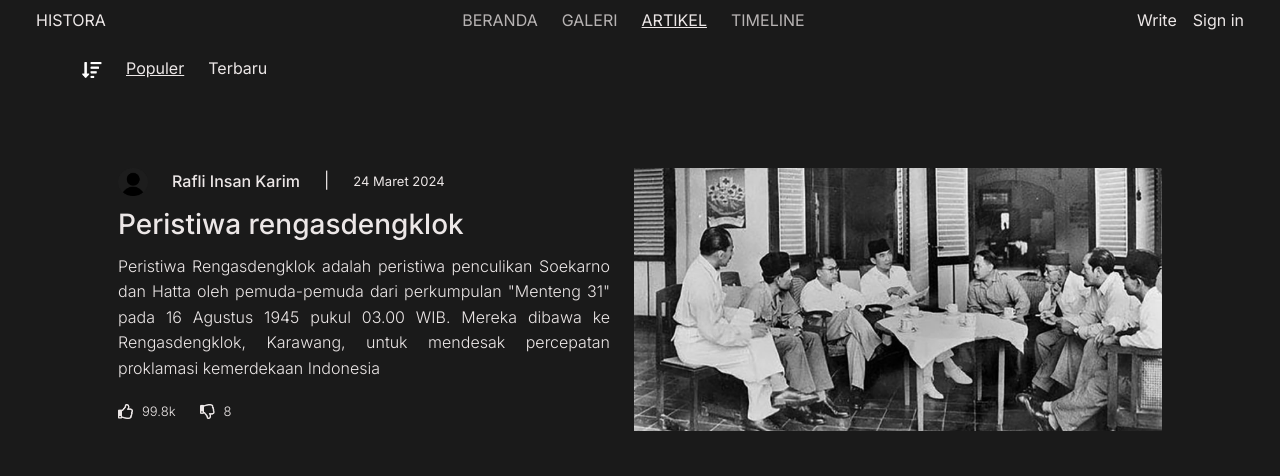
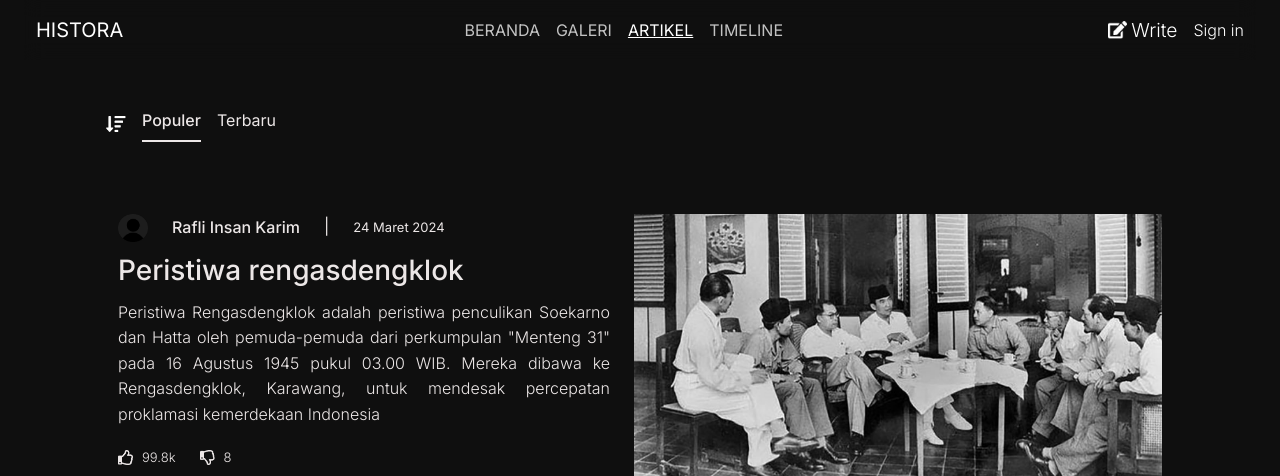
Before and after one commit to DavaGhifary/Tim-Histora, a PHP site: page /pages/artikel.html in a window 1280 px wide. Shown: the top 476 px of the page. Run offline with PHP 8.4, Linux system fonts and the light colour scheme.

Commit message:
refactor:edit navbar

```diff
--- a/IT CLUB-HISTORA/assets/css/artikel.css
+++ b/IT CLUB-HISTORA/assets/css/artikel.css
@@ -26,3 +26,11 @@ body {
 .text-justify{
     text-align: justify;
 }
+
+.active{
+    color: #ece7e7 !important;
+}
+
+.color-text{
+    color: #ece7e7 !important;
+}
--- a/IT CLUB-HISTORA/assets/css/index.css
+++ b/IT CLUB-HISTORA/assets/css/index.css
@@ -100,3 +100,11 @@ body {
   padding: 10px;
   border-radius: 5px;
 }
+
+.margin-bottom-navbar {
+  margin-top: 100px;
+}
+
+.blur {
+  backdrop-filter: blur(10px);
+}
--- a/IT CLUB-HISTORA/pages/artikel.html
+++ b/IT CLUB-HISTORA/pages/artikel.html
@@ -9,6 +9,7 @@
 
     <!-- Css -->
     <link rel="stylesheet" href="../assets/css/artikel.css">
+    <link rel="stylesheet" href="../assets/css/index.css">
 
     <!-- Fonts -->
     <link rel="preconnect" href="https://fonts.googleapis.com">
@@ -20,10 +21,9 @@
 <div class="artikel">
 
     <!-- Navbar Start -->
-    <div class="">
-      <nav class="navbar navbar-expand-lg mx-4">
+    <nav class="navbar blur navbar-header fixed-top navbar-expand-lg mx-4">
       <div class="container-fluid">
-          <p class="" href="#">HISTORA</p>
+        <a class="navbar-brand text-link" href="#">HISTORA</a>
         <button
           class="navbar-toggler"
           type="button"
@@ -37,39 +37,53 @@
         </button>
         <div class="collapse navbar-collapse" id="navbarText">
           <ul class="navbar-nav mx-auto mb-2 mb-lg-0">
-              <li class="nav-item ms-4 opacity-75">
-                <p class="" aria-current="page" href="#">BERANDA</p>
+            <li class="nav-item">
+              <a class="nav-link text-link opacity-75" aria-current="page" href="#"
+                >BERANDA</a
+              >
             </li>
-              <li class="nav-item ms-4 opacity-75">
-                <p class="" href="#">GALERI</p>
+            <li class="nav-item">
+              <a class="nav-link text-link opacity-75" href="#">GALERI</a>
             </li>
-              <li class="nav-item ms-4">
-                <p class="text-decoration-underline" href="#">ARTIKEL</p>
+            <li class="nav-item">
+              <a class="nav-link text-link text-decoration-underline" href="#">ARTIKEL</a>
             </li>
-              <li class="nav-item ms-4 opacity-75">
-                <p class="" href="#">TIMELINE</p>
+            <li class="nav-item">
+              <a class="nav-link text-link opacity-75" href="#">TIMELINE</a>
             </li>
           </ul>
-            <div class="d-flex gap-3">
-              <p>Write</p>
-              <p>Sign in</p>
+          <div class="navbar-text text-link d-flex gap-3">
+            <button class="write gap-1">
+              <img src="../assets/icon/Vector-write.png" class="" alt="" width="19px"/>
+              <p class="text-write fw-light">Write</p>
+            </button>
+            <button class="ButtonSign fw-light">Sign in</button>
           </div>
         </div>
       </div>
     </nav>
-    </div>
     <!-- Navbar End -->
 
     <!-- Filter Start -->
-    <div class="container">
+    <div class="container margin-bottom-navbar">
       <div class="row row-cols-auto">
         <div class="col">
-          <img src="../assets/img/img-artikel/filter-vector.png" alt="" width="20" height="16">
         </div>
         <div class="col">
-          <p><u>Populer</u></p>
+          <ul class="nav nav-underline">
+            <li>
+              <a href="">
+                <img src="../assets/img/img-artikel/filter-vector.png" alt="" width="20" height="16" class="mt-3">
+              </a>
+            </li>
+            <li class="nav-item">
+              <a class="nav-link active fw-medium" aria-current="page" href="#">Populer</a>
+            </li>
+            <li class="nav-item">
+              <a class="nav-link color-text disabled" href="#">Terbaru</a>
+            </li>
+          </ul>
         </div>
-        <div class="col">Terbaru</div>
       </div>
     </div>
     <!-- Filter End -->
```
Also changed, not shown: IT CLUB-HISTORA/index.html (+4 -4 lines). Lines whose indentation alone changed are shown as unchanged.
